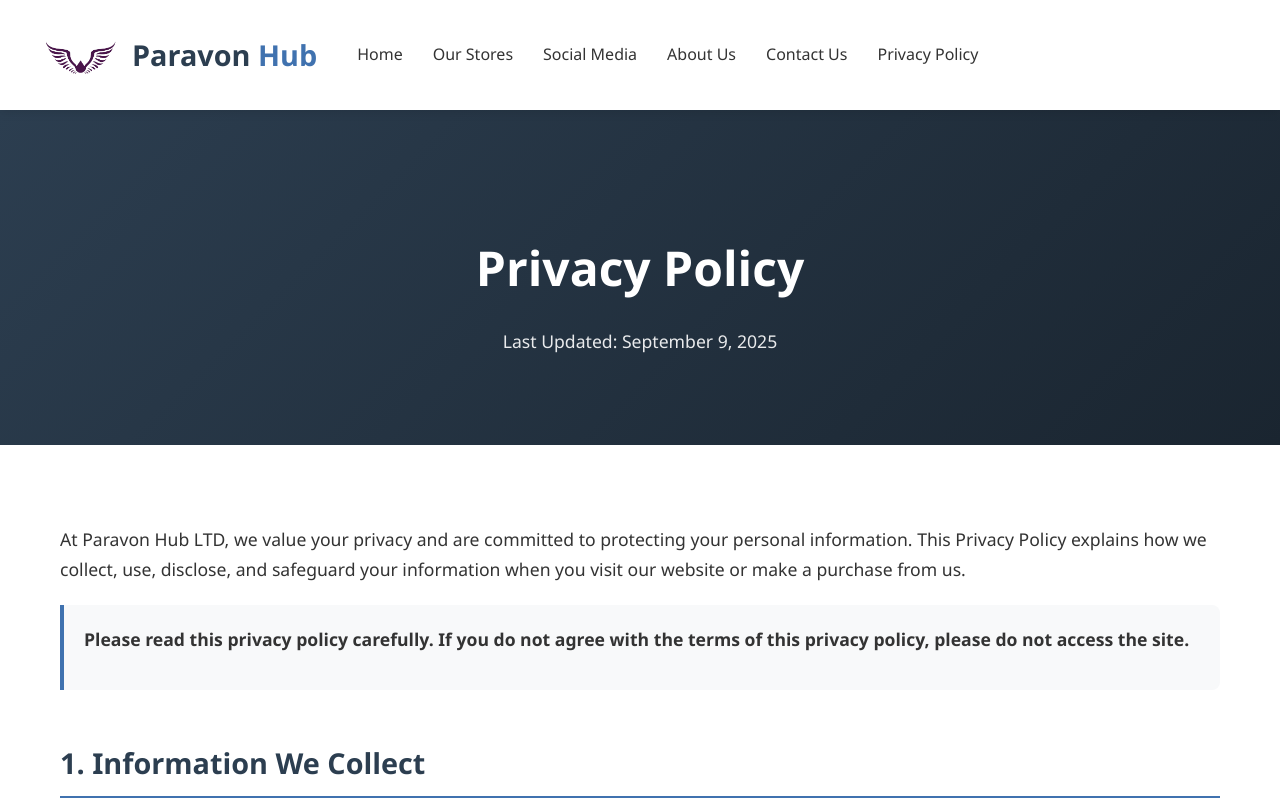
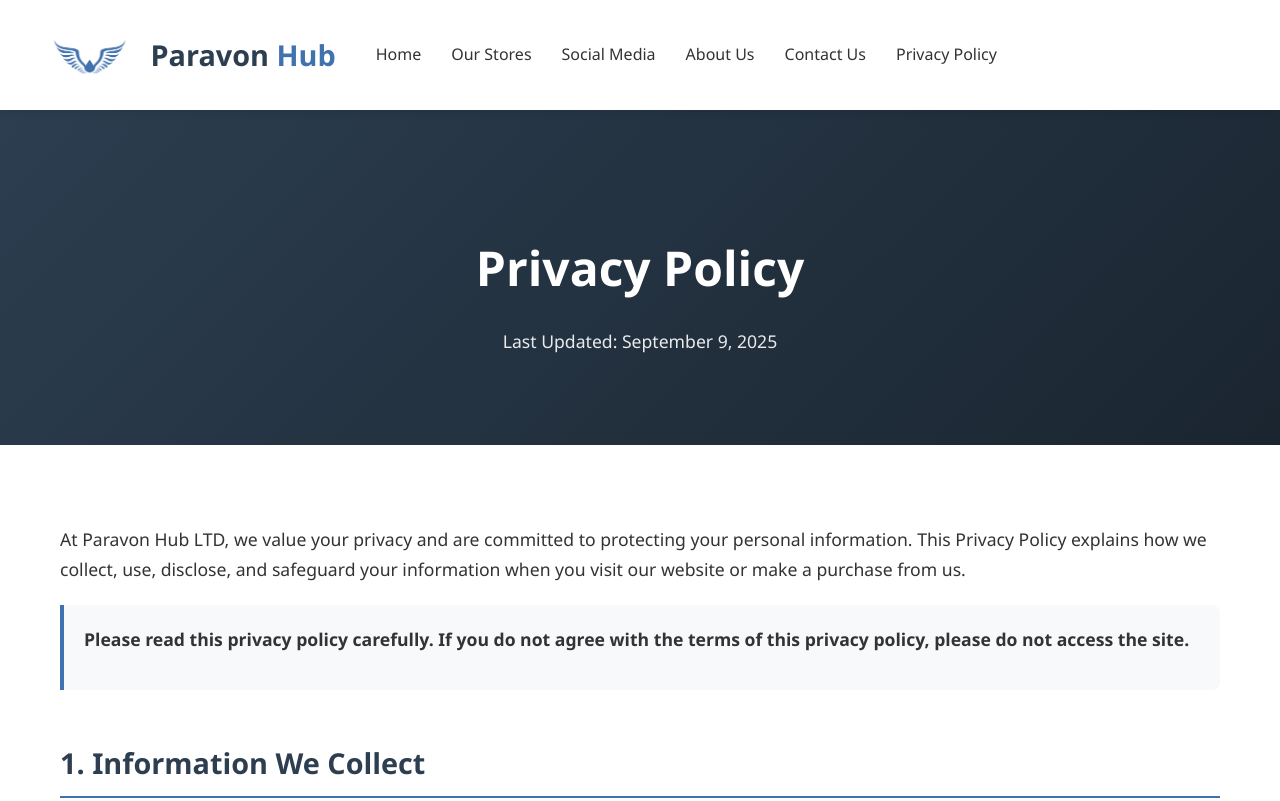
Before and after one commit to ah897/PAARAVON-HUB-LTD, a plain HTML site: page privacy.html in a window 1280 px wide. Shown: the top 801 px of the page. Drawn offline with Linux system fonts and the light colour scheme.

Commit message:
Update privacy.html

```diff
--- a/privacy.html
+++ b/privacy.html
@@ -417,7 +417,7 @@
     <header>
         <div class="container header-container">
             <div class="logo">
-                <img src="assets/logo.png" alt="Paravon Hub Logo">
+                <img src="assets/logob.png" alt="Paravon Hub Logo">
                 <div class="logo-text">Paravon <span>Hub</span></div>
             </div>
 
```
